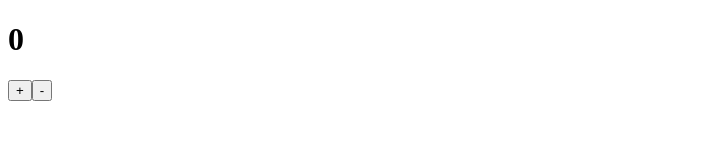
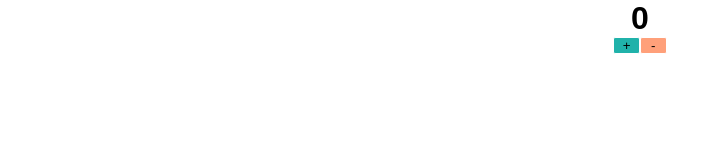
Before and after one commit to acinternship/test-redux-gettingstarted, a React app: page / in a window 1280 px wide. Shown: the whole page, without its empty margins (0-721 px from the left). Built offline with nearby package versions, Linux system fonts and the light colour scheme.

Commit message:
Sass setup completed

```diff
--- a/index.html
+++ b/index.html
@@ -3,6 +3,7 @@
 
 <head>
   <meta charset="utf-8">
+  <link rel="stylesheet" href="css/stylesheet.css">
   <title>JS Bin</title>
 </head>
 
--- a/js/main.js
+++ b/js/main.js
@@ -1,6 +1,8 @@
 import React from 'react'
 import ReactDOM from 'react-dom'
 import { createStore } from 'redux'
+
+// REDUX STORE
 
 const counter = (state = 0, action) => {
   switch (action.type) {
@@ -15,15 +17,21 @@ const counter = (state = 0, action) => {
   }
 }
 
+// REACT COMPONENTS
+
 const Counter = ({value, onIncrement, onDecrement}) => (
   <div>
     <h1>{value}</h1>
-    <button onClick={onIncrement}>+</button>
-    <button onClick={onDecrement}>-</button>
+    <buttonbox>
+      <button onClick={onIncrement}>+</button>
+      <button onClick={onDecrement}>-</button>
+    </buttonbox>
   </div>
 )
 
-const store = createStore(counter);
+// OUTPUT
+
+const store = createStore(counter)
 
 const App = () => {
   ReactDOM.render(
--- a/scss/stylesheet.scss
+++ b/scss/stylesheet.scss
@@ -0,0 +1,33 @@
+* {
+  margin: 0;
+  padding: 0;
+}
+
+div {
+  align-items: center;
+  display: flex;
+  flex-direction: column;
+  font-family: sans-serif;
+}
+
+buttonbox {
+  display: flex;
+  flex-direction: row;
+  align-items: center;
+}
+
+button {
+  width: 2em;
+  border: 1px solid white;
+  border-radius: 10%;
+  &:first-of-type {
+    background-color: lightseagreen;
+  }
+  &:last-of-type {
+    background-color: lightsalmon;
+  }
+}
+
+h1 {
+  align-self: center;
+}
```
Also changed, not shown: css/stylesheet.css (added), 2 other files.
